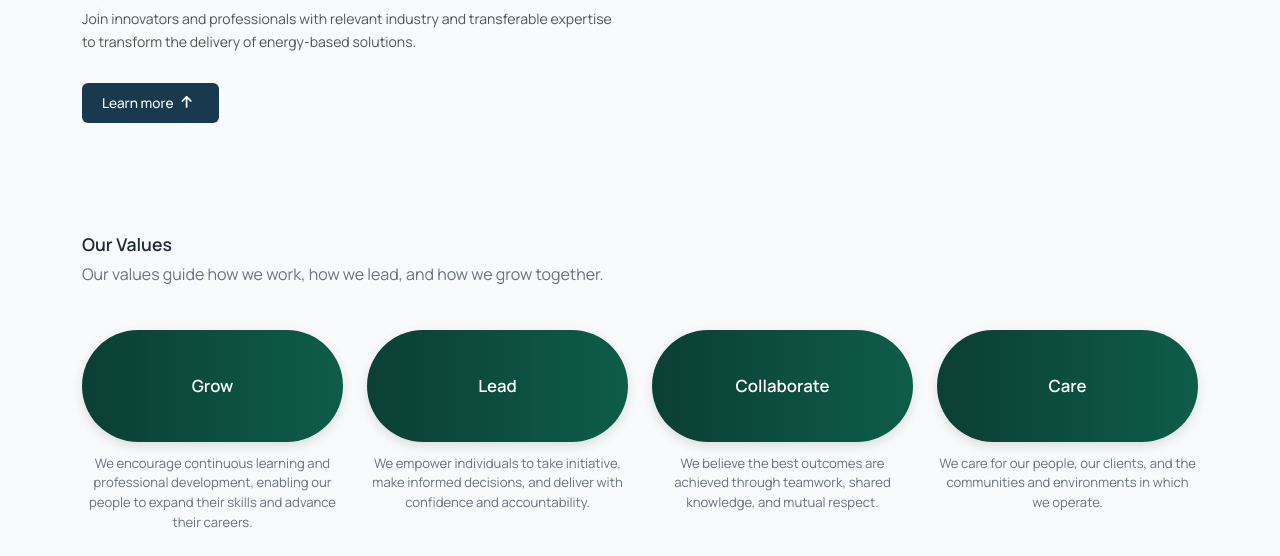
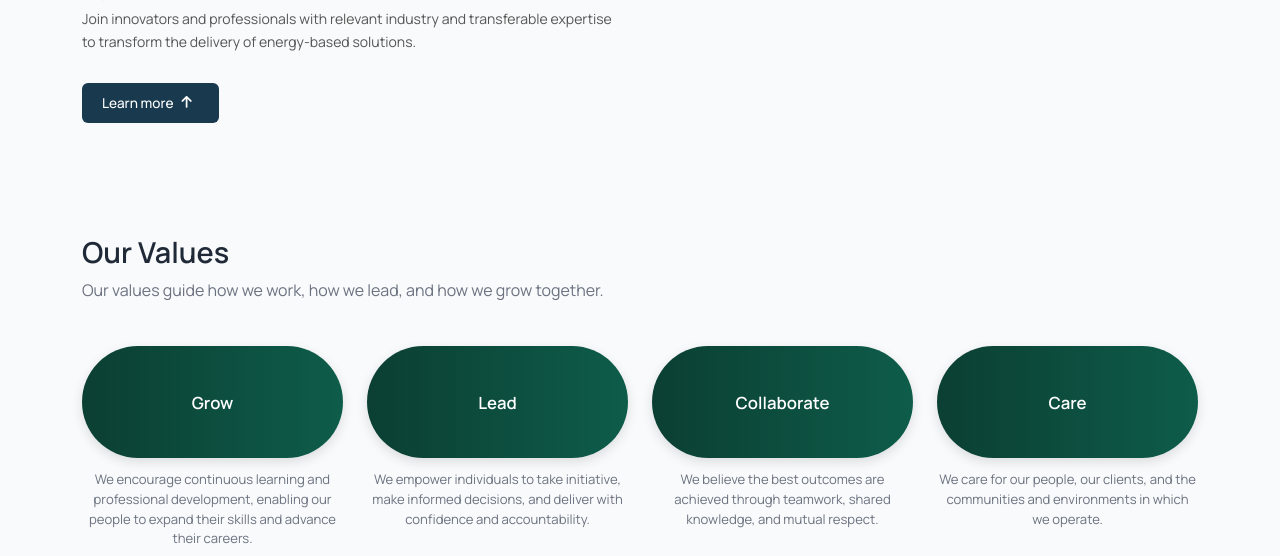
Before and after one commit to abhinavdeveloperiz/LB, a Flask app: page /careers in a window 1280 px wide. Shown: the part 1229-1785 px from the top of the page. Run offline with Flask 3, Linux system fonts and the light colour scheme.

Commit message:
commit 6th

```diff
--- a/templates/careers.html
+++ b/templates/careers.html
@@ -713,7 +713,7 @@
     }
 
     .values-section .v-label {
-      font-size: 1.1rem;
+      font-size: 1.8rem;
       font-weight: 600;
       color: #1f2937;
       margin-bottom: 4px;
```
Lines whose indentation alone changed are shown as unchanged.
